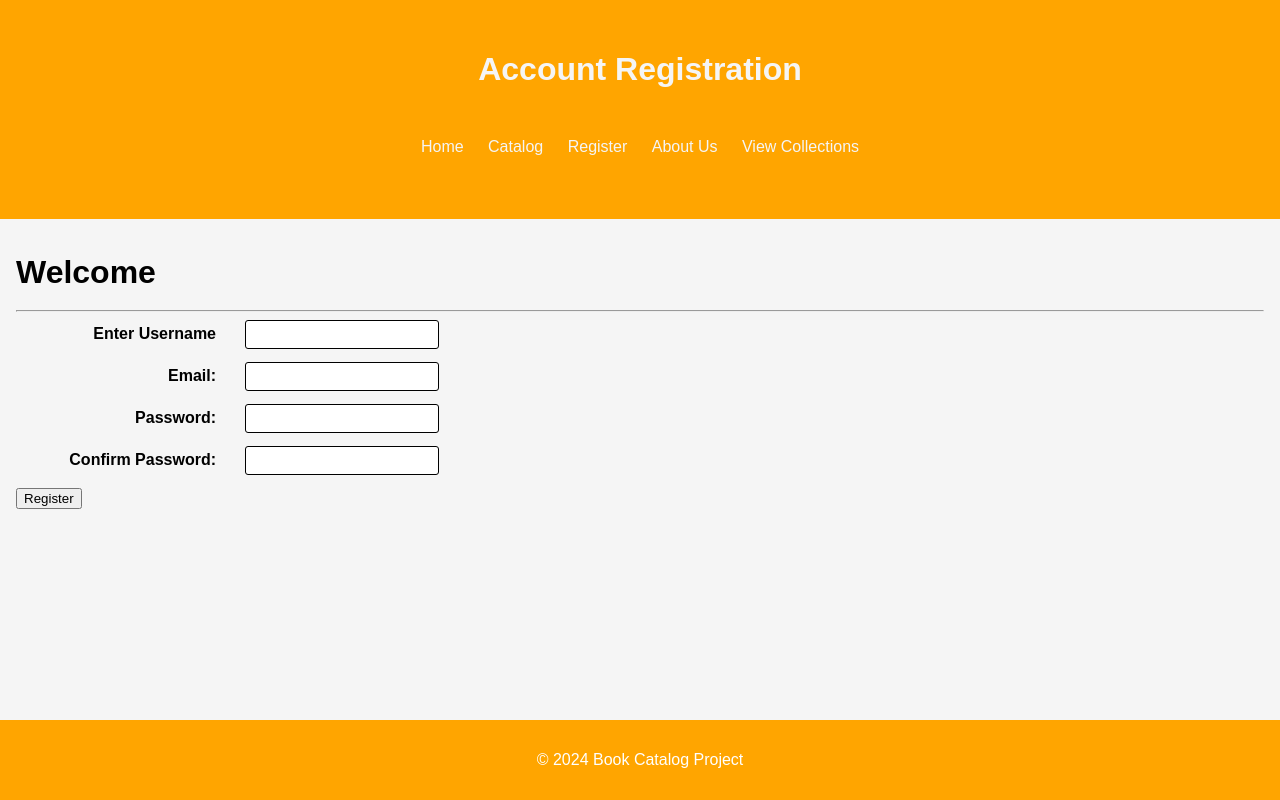
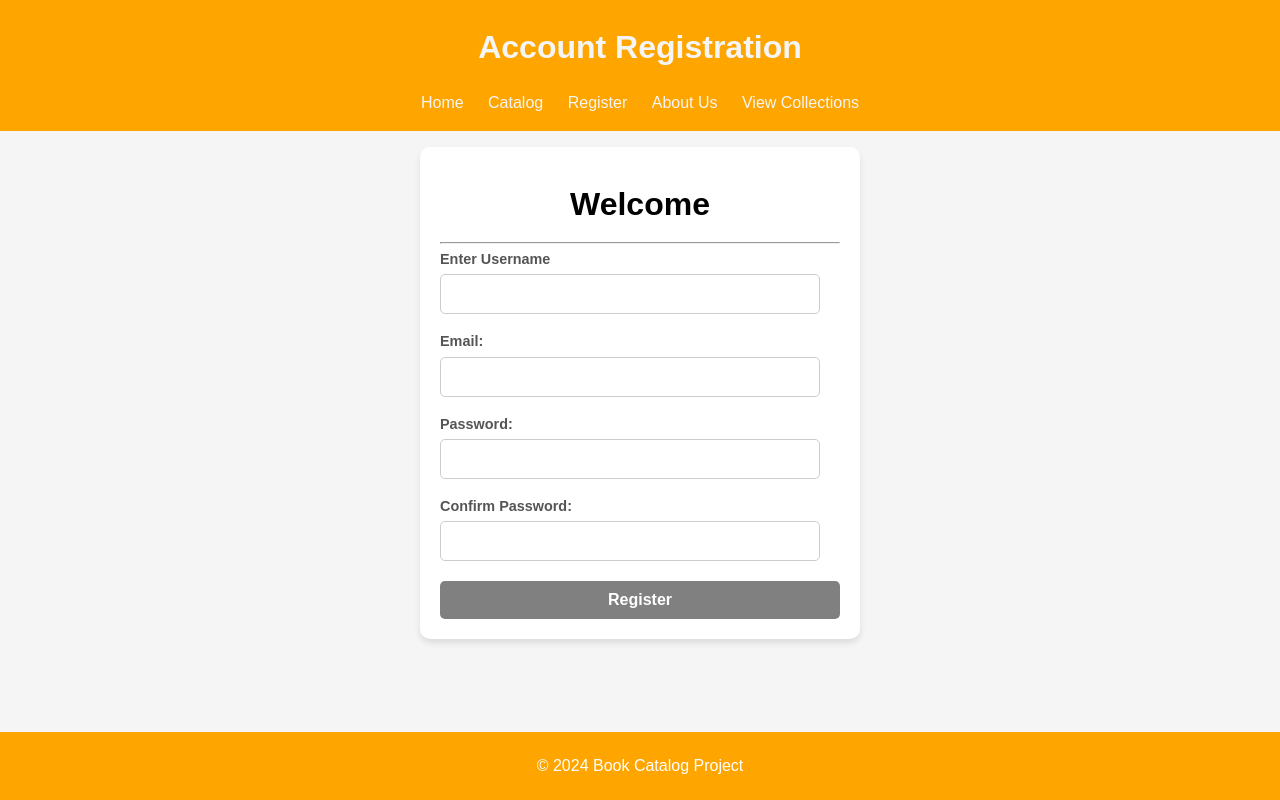
Before and after one commit to joTieu/Books-Database, a PHP site: page /server/register.php in a window 1280 px wide. Run offline with PHP 8.4, Linux system fonts and the light colour scheme.

Commit message:
Add files via upload

```diff
--- a/css/collections.css
+++ b/css/collections.css
@@ -13,3 +13,8 @@ table th {
     text-align: center;
     margin: auto;
 }
+
+main#registration {
+    text-align: center;
+    justify-content: center;
+}
--- a/css/register.css
+++ b/css/register.css
@@ -1,21 +1,73 @@
 @import "shared.css";
 
+
 main {
-    display: block;
+    display: flex;
+    justify-content: center; /* Centers horizontally */
+    align-items: center; /* Centers vertically */
+}
+
+/* Main container */
+.container {
+
+    flex-direction: column;
+    align-items: center;
+    justify-content: center;
+    background: white;
+    padding: 20px;
+    border-radius: 10px;
+    box-shadow: 0 4px 6px rgba(0, 0, 0, 0.1);
+    width: 400px;
+    text-align: center;
+}
+
+/* Form container */
+.form-container {
+    width: 100%;
+    text-align: left;
 }
 
 label {
-    display: inline-block;
-    text-align: right;
-    width: 200px;
-    margin-bottom: 20px;
-    margin-right: 25px;
+    display: block;
+    font-size: 0.9em;
+    margin-bottom: 8px;
+    color: #555;
 }
 
 input {
-    text-align: left;
-    height: 25px;
-    width: 15%;
-    border-radius: 3px;
-    border: 1px solid;
+    width: calc(100% - 20px);
+    padding: 10px;
+    margin-bottom: 20px;
+    border: 1px solid #ccc;
+    border-radius: 5px;
+    font-size: 1em;
+    box-sizing: border-box;
 }
+
+button {
+    width: 100%;
+    padding: 10px 15px;
+    background-color: grey; /* Blue button */
+    color: white;
+    border: none;
+    border-radius: 5px;
+    font-size: 1em;
+    cursor: pointer;
+    text-align: center;
+    font-weight: bold;
+}
+
+button:hover {
+    background-color: orange; /* Darker blue on hover */
+}
+
+
+
+
+/* show  error messages */
+.error {
+    color: red;
+    font-size: 0.9em;
+    margin-top: -10px;
+    margin-bottom: 10px;
+}
--- a/css/shared.css
+++ b/css/shared.css
@@ -6,7 +6,7 @@ header {
     background-repeat: no-repeat; /* Prevents repeating */
     color: whitesmoke; /* Text color to contrast with the background */
     text-align: center; /* Center align the text */
-    padding: 2em 0; /* Add space around the content */
+    padding: 10px 0; /* Add space around the content */
     font-family: Arial, sans-serif; /* Optional: Consistent font */
     margin: 0;
 }
@@ -40,11 +40,13 @@ main {
 
 /* Footer styling */
 footer {
-    background-color: orange; /* Blue background */
-    color: white; /* White text */
-    text-align: center; /* Center-align text */
-    padding: 1em 0; /* Padding for spacing */
-    position: fixed; /* Fix at bottom */
-    width: 100%; /* Full width */
-    bottom: 0; /* Stick to the bottom */
+    background-color: orange;
+    color: white;
+    text-align: center;
+    padding: 10px 0;
+    width: 100%;
+    display: block;
+
+    position: absolute;
+    bottom: 0;
 }
```
Also changed, not shown: css/catalog.css (+52 -12 lines), css/index.css (+28 -12 lines), css/item_details.css (+19 -4 lines), css/filter.css (line endings or trailing spaces).
